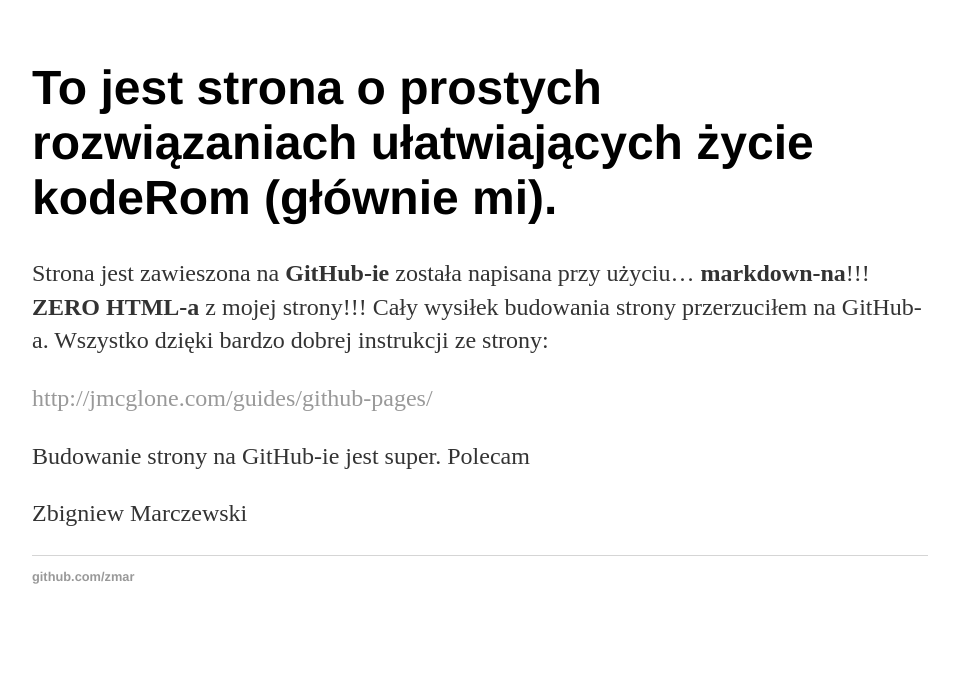
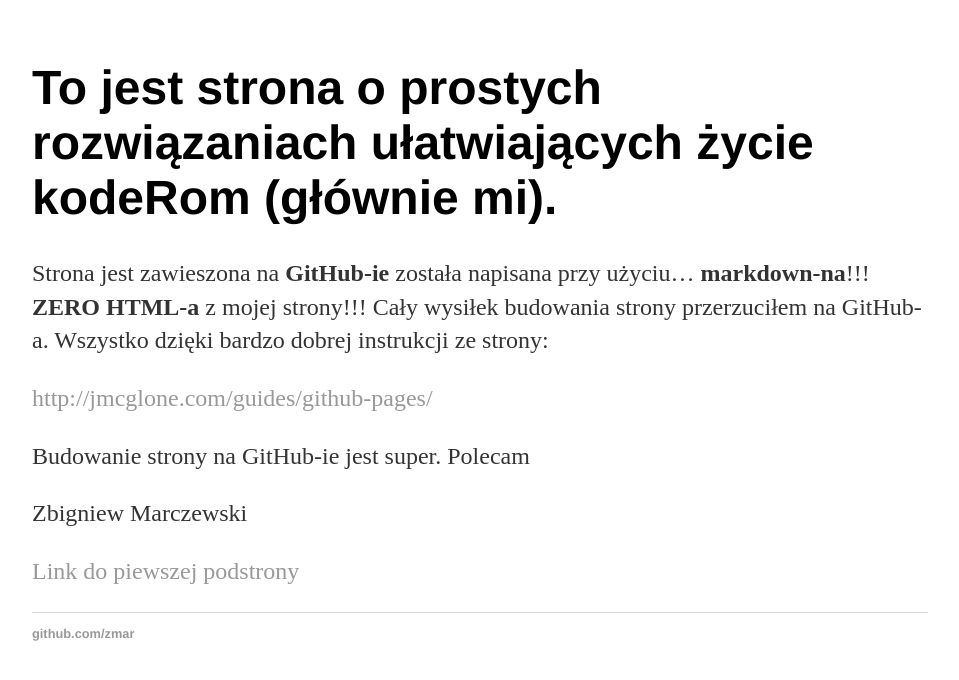
Before and after one commit to zmar/SmarteR_useR, a Jekyll site: the page built from index.md, in a window 1280 px wide. Shown: the top 680 px of the page, without its empty margins (160-1119 px from the left). Built offline with Jekyll 4.4.1, drawn with Linux system fonts in a browser that asks for light colours.

Commit message:
Update index.md

```diff
--- a/index.md
+++ b/index.md
@@ -13,3 +13,6 @@ Strona jest zawieszona na __GitHub-ie__ została napisana przy użyciu... __mark
 Budowanie strony na GitHub-ie jest super. Polecam
 
 Zbigniew Marczewski
+
+
+[Link do piewszej podstrony](pages/strona_1.html)
```
